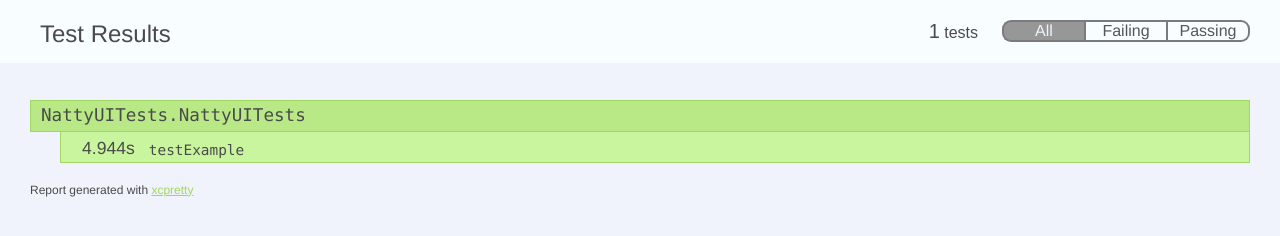
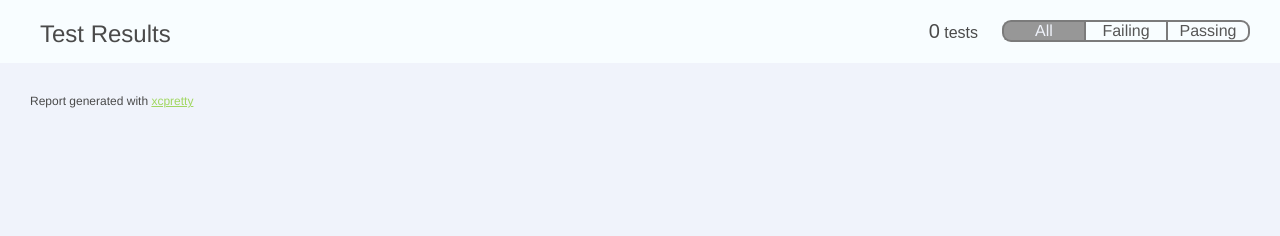
Before and after one commit to kArTeL/Natty, a plain HTML site: page fastlane/test_output/report.html in a window 1280 px wide. Drawn offline with Linux system fonts and the light colour scheme.

```diff
--- a/fastlane/report.xml
+++ b/fastlane/report.xml
@@ -5,17 +5,17 @@
 
 
 
-      <testcase classname="fastlane.lanes" name="0: default_platform" time="0.012837">
+      <testcase classname="fastlane.lanes" name="0: default_platform" time="0.036838">
 
       </testcase>
 
 
-      <testcase classname="fastlane.lanes" name="1: capture_screenshots" time="451.160864">
+      <testcase classname="fastlane.lanes" name="1: cocoapods" time="4.614654">
 
       </testcase>
 
 
-      <testcase classname="fastlane.lanes" name="2: frame_screenshots" time="159.068302">
+      <testcase classname="fastlane.lanes" name="2: scan" time="82.851291">
 
       </testcase>
 
--- a/fastlane/test_output/report.html
+++ b/fastlane/test_output/report.html
@@ -110,7 +110,7 @@
       </section>
       <section class="right">
         <section id="counters">
-          <h2 id="test-count"><span class="number">1</span> tests</h2>
+          <h2 id="test-count"><span class="number">0</span> tests</h2>
 
         </section>
         <section id="segment-bar">
@@ -120,29 +120,6 @@
     </header>
     <section id="test-suites">
 
-
-        <section class="test-suite passing" id="NattyUITests.NattyUITests">
-          <section class="heading" onclick="toggleTests(this);">
-            <h3 class="title">NattyUITests.NattyUITests</h3>
-          </section>
-          <section class="tests">
-            <table>
-
-
-              <tr class="test passing "  onclick="toggleDetails('testExample');">
-                <td>
-
-                    <h3 class="time">4.944s</h3>
-
-                </td>
-                <td><h3 class="title">testExample</h3></td>
-              </tr>
-
-
-            </table>
-          </section>
-        </section>
-
     </section>
     <footer>Report generated with <a href="https://github.com/supermarin/xcpretty">xcpretty</a></footer>
   </body>
```
Also changed, not shown: 4 other files.
